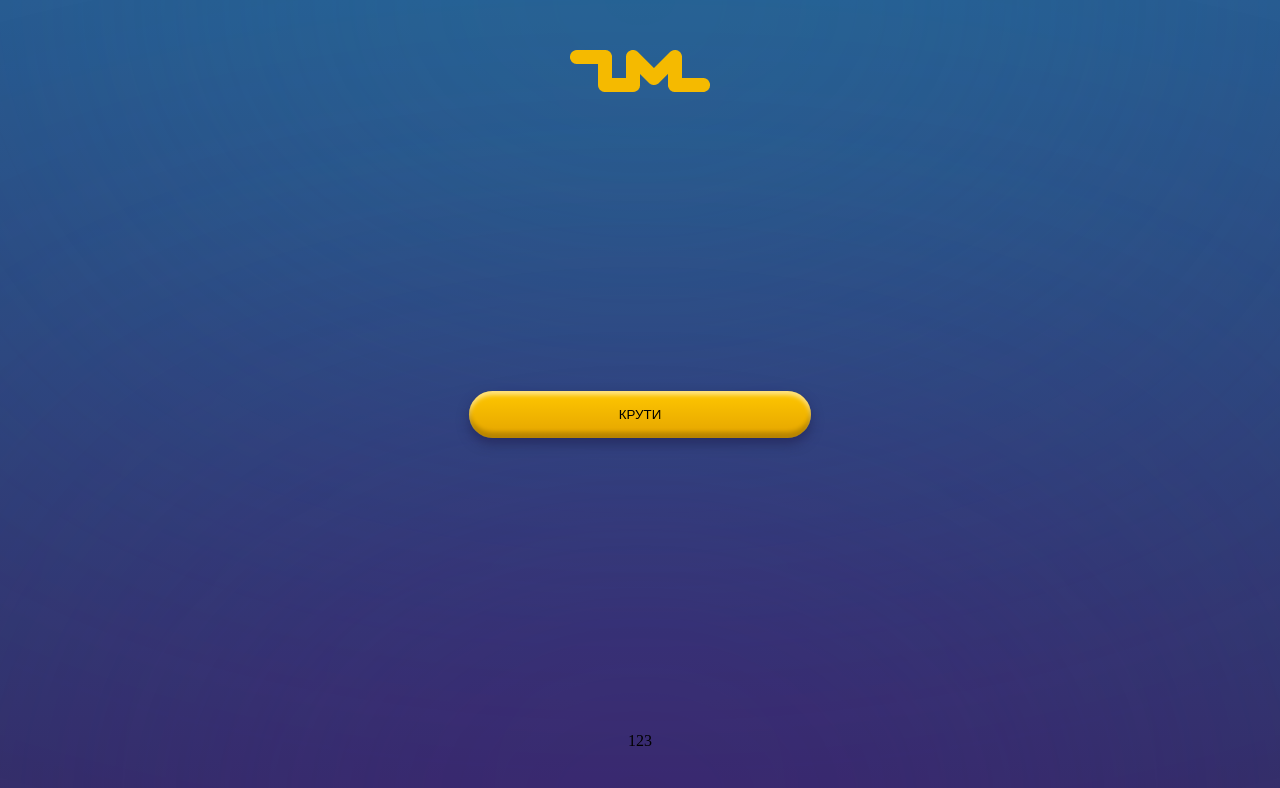
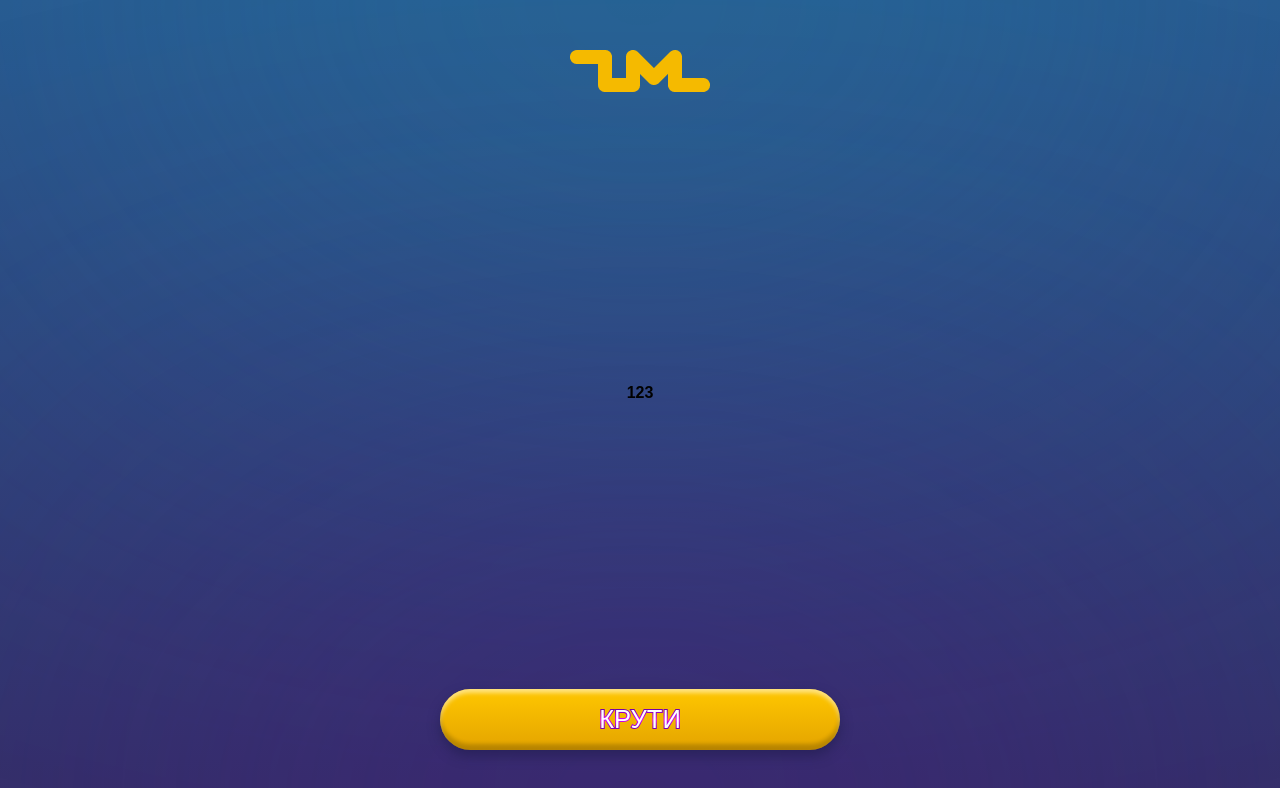
Before and after one commit to WarGhost132/vue-zm-test, a Vue app: page / in a window 1280 px wide. Shown: the top 788 px of the page. Built offline with nearby package versions, Linux system fonts and the light colour scheme; a small style sheet from the web is missing.

Commit message:
add text button

```diff
--- a/index.html
+++ b/index.html
@@ -4,6 +4,9 @@
     <meta charset="UTF-8" />
     <link rel="icon" type="image/svg+xml" href="/vite.svg" />
     <meta name="viewport" content="width=device-width, initial-scale=1.0" />
+
+    <link href="https://cdn.jsdelivr.net/npm/@fontsource/geologica@5.2.5/index.min.css" rel="stylesheet">
+
     <title>Vite + Vue + TS</title>
   </head>
   <body>
--- a/src/App.vue
+++ b/src/App.vue
@@ -25,12 +25,12 @@ const handleClick = async () => {
       <div class="container__item container__item--image">
         <img src="/logo.png" alt="logo" class="container__logo">
       </div>
+      <div class="container__item">123</div>
       <div class="container__item">
         <Button @click="handleClick" :disabled="isLoading">
           Крути
         </Button>
       </div>
-      <div class="container__item">123</div>
     </div>
 
     <div class="container__ellipse container__ellipse--bottom"/>
--- a/src/assets/styles/main.scss
+++ b/src/assets/styles/main.scss
@@ -1,6 +1,8 @@
 @use "./variables.scss" as *;
 
-* {
+*,
+*::before,
+*::after {
   margin: 0;
   padding: 0;
   box-sizing: border-box;
@@ -8,4 +10,6 @@
 
 body {
   background: $background-gradient;
+  font-weight: bold;
+  font-family: "Geologica", sans-serif;
 }
--- a/src/assets/styles/variables.scss
+++ b/src/assets/styles/variables.scss
@@ -7,6 +7,9 @@ $ellipse-bottom: rgba(83, 19, 132, 0.5);
 $button-color: linear-gradient(#FFC700, #E4A400);
 $button-color-hover: linear-gradient(#FFEA2F, #FFB800);
 
+$button-text-color: #fff;
+$button-text-stroke: linear-gradient(#490082, #DB00FF, #490082);
+
 $button-shadow:
   inset 0 -6px 4px 0 rgba(0, 0, 0, 0.2),
   inset 0 4px 4px 0 rgba(255, 255, 255, 0.5),
--- a/src/components/ui/Button.vue
+++ b/src/components/ui/Button.vue
@@ -1,5 +1,5 @@
 <script setup lang="ts">
-import { defineEmits, defineProps } from 'vue'
+import { defineEmits, defineProps, useSlots } from 'vue'
 
 const props = defineProps({
   disabled: {
@@ -9,11 +9,16 @@ const props = defineProps({
 })
 
 const emit = defineEmits(['click'])
+const slots = useSlots()
 
 const handleClick = () => {
   if (!props.disabled) {
     emit('click')
   }
+}
+
+const slotText = () => {
+  return slots.default?.()[0]?.children?.toString() || ''
 }
 </script>
 
@@ -25,7 +30,7 @@ const handleClick = () => {
     :aria-disabled="disabled"
     :class="{ 'ui-button--disabled': disabled }"
   >
-    <span class="ui-button__text">
+    <span class="ui-button__text" :data-text="slotText()">
       <slot />
     </span>
   </button>
@@ -38,8 +43,9 @@ const handleClick = () => {
   justify-content: center;
   position: relative;
   cursor: pointer;
+  width: 400px;
 
-  padding: 16px 150px;
+  padding: 16px 0;
 
   border: none;
   border-radius: 100px;
@@ -69,6 +75,23 @@ const handleClick = () => {
 }
 
 .ui-button__text {
+  font-family: "Geologica", sans-serif;
+  font-size: clamp(1.25rem, 2vw, 2rem);;
   text-transform: uppercase;
+  color: $button-text-color;
+  position: relative;
+  z-index: 1;
+
+  &::before {
+    content: attr(data-text);
+    position: absolute;
+    z-index: -1;
+    -webkit-text-stroke: 2px transparent;
+    background: $button-text-stroke;
+    background-clip: text;
+    -webkit-background-clip: text;
+    -webkit-text-fill-color: transparent;
+    left: 0;
+  }
 }
 </style>
```
